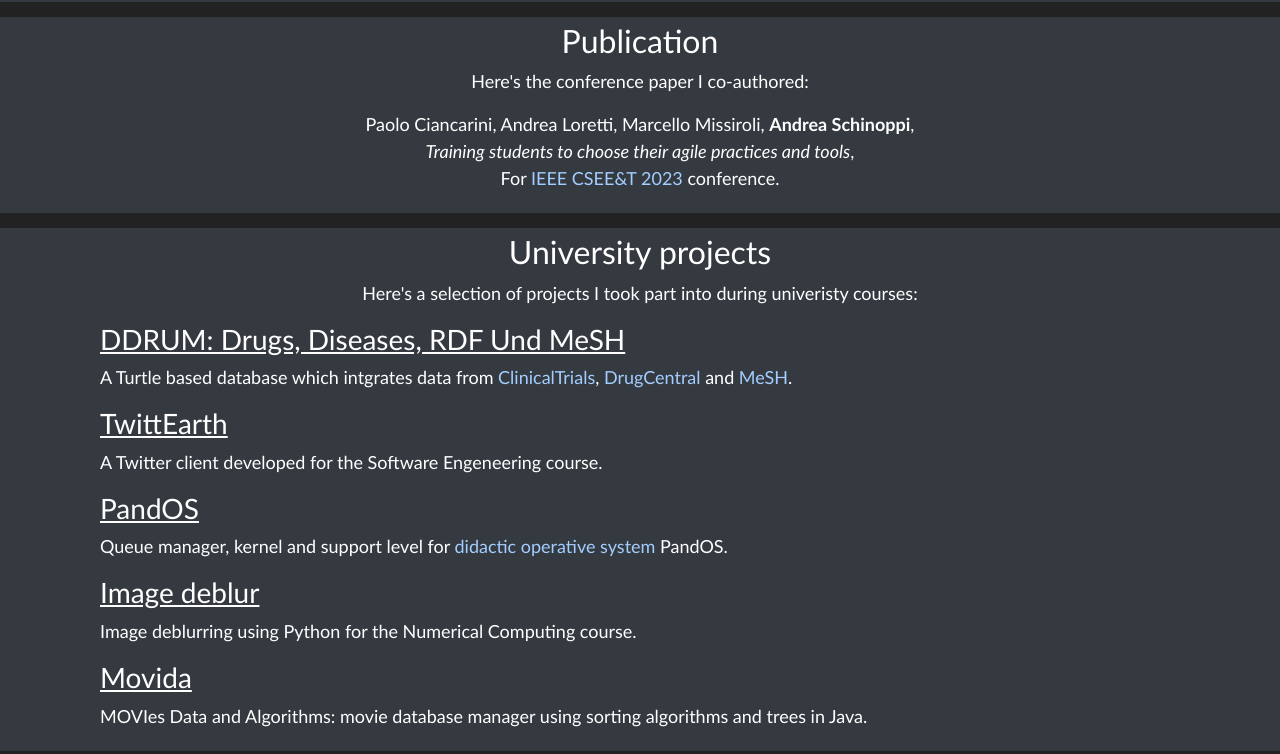
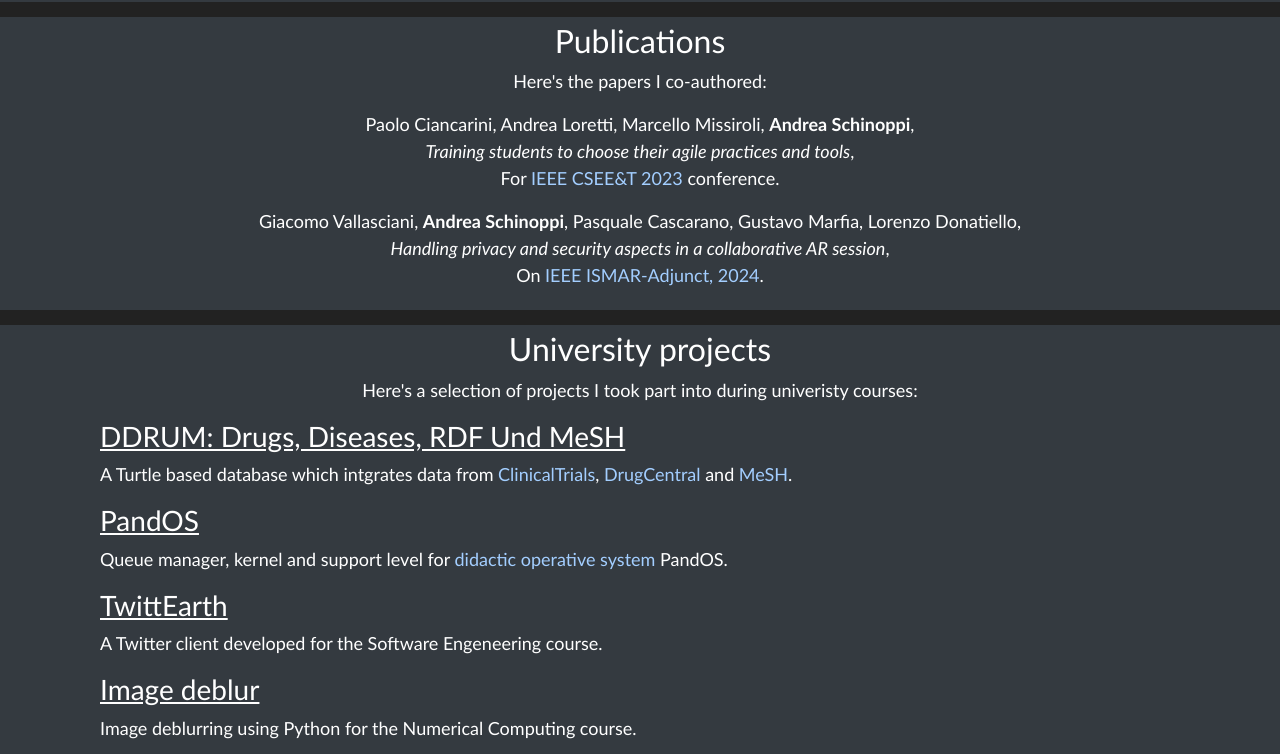
Before and after one commit to AndreSkin/andreskin.github.io, a plain HTML site: page index.html in a window 1280 px wide. Shown: the part 774-1528 px from the top of the page. Drawn offline with nearby package versions, Linux system fonts and the light colour scheme.

Commit message:
Update index.html

```diff
--- a/index.html
+++ b/index.html
@@ -6,7 +6,7 @@
 
   <meta name="description" content="AndreSkin's personal page, MSc CS graduate">
 
-  <title>AndreSkin.it</title>
+  <title>AndreSkin</title>
   <link rel="icon" type="image/x-icon" href="./media/favicon.ico">
 
   <link rel="stylesheet" href="https://stackpath.bootstrapcdn.com/bootstrap/4.5.0/css/bootstrap.min.css">
@@ -102,12 +102,17 @@
 
     <section id="publications" class="bg-dark text-white" role="region" aria-labelledby="publications-heading">
     <div class="container">
-      <h2 id="publications-heading" class="text-center">Publication</h2>
-      <p class="text-center">Here's the conference paper I co-authored:</p>
+      <h2 id="publications-heading" class="text-center">Publications</h2>
+      <p class="text-center">Here's the papers I co-authored:</p>
           <p class="text-center cit">
           Paolo Ciancarini, Andrea Loretti, Marcello Missiroli, <b>Andrea Schinoppi</b>,<br>
           <em>Training students to choose their agile practices and tools</em>, <br>
           For <a href="https://ieeexplore.ieee.org/document/10229420">IEEE</a> <a href="https://conf.researchr.org/home/cseet-2023">CSEE&T 2023 </a> conference.
+        </p>
+        <p class="text-center cit">
+          Giacomo Vallasciani, <b>Andrea Schinoppi</b>, Pasquale Cascarano, Gustavo Marfia, Lorenzo Donatiello,<br>
+          <em>Handling privacy and security aspects in a collaborative AR session</em>, <br>
+          On <a href="https://ieeexplore.ieee.org/document/10765348">IEEE</a> <a href="https://ieeexplore.ieee.org/xpl/conhome/10765150/proceeding">ISMAR-Adjunct, 2024</a>.
         </p>
      </div>
   </section>
@@ -121,10 +126,10 @@
         <h3> <a href="https://github.com/AndreSkin/DDRUM" >DDRUM: Drugs, Diseases, RDF Und MeSH</a></h3>
         <p>A Turtle based database which intgrates data from <a href="https://clinicaltrials.gov/">ClinicalTrials</a>, <a href="https://drugcentral.org/">DrugCentral</a>
           and <a href="https://www.ncbi.nlm.nih.gov/mesh/">MeSH</a>.&nbsp; </p>
+        <h3> <a href="https://github.com/AndreSkin/progetto_PandOs" >PandOS</a></h3>
+        <p>Queue manager, kernel and support level for <a href="https://wiki.virtualsquare.org/#/education/pandos" > didactic operative system</a> PandOS.</p>
         <h3><a href="https://github.com/AndreSkin/progetto_TwittEarth" >TwittEarth</a></h3>
         <p>A Twitter client developed for the Software Engeneering course.</p>
-        <h3> <a href="https://github.com/AndreSkin/progetto_PandOs" >PandOS</a></h3>
-        <p>Queue manager, kernel and support level for <a href="https://wiki.virtualsquare.org/#/education/pandos" > didactic operative system</a> PandOS.</p>
         <h3> <a href="https://github.com/AndreSkin/progetto_deblur" >Image deblur</a></h3>
         <p>Image deblurring using Python for the Numerical Computing course. </p>
         <h3> <a href="https://github.com/AndreSkin/progetto_movida" >Movida</a></h3>
```
